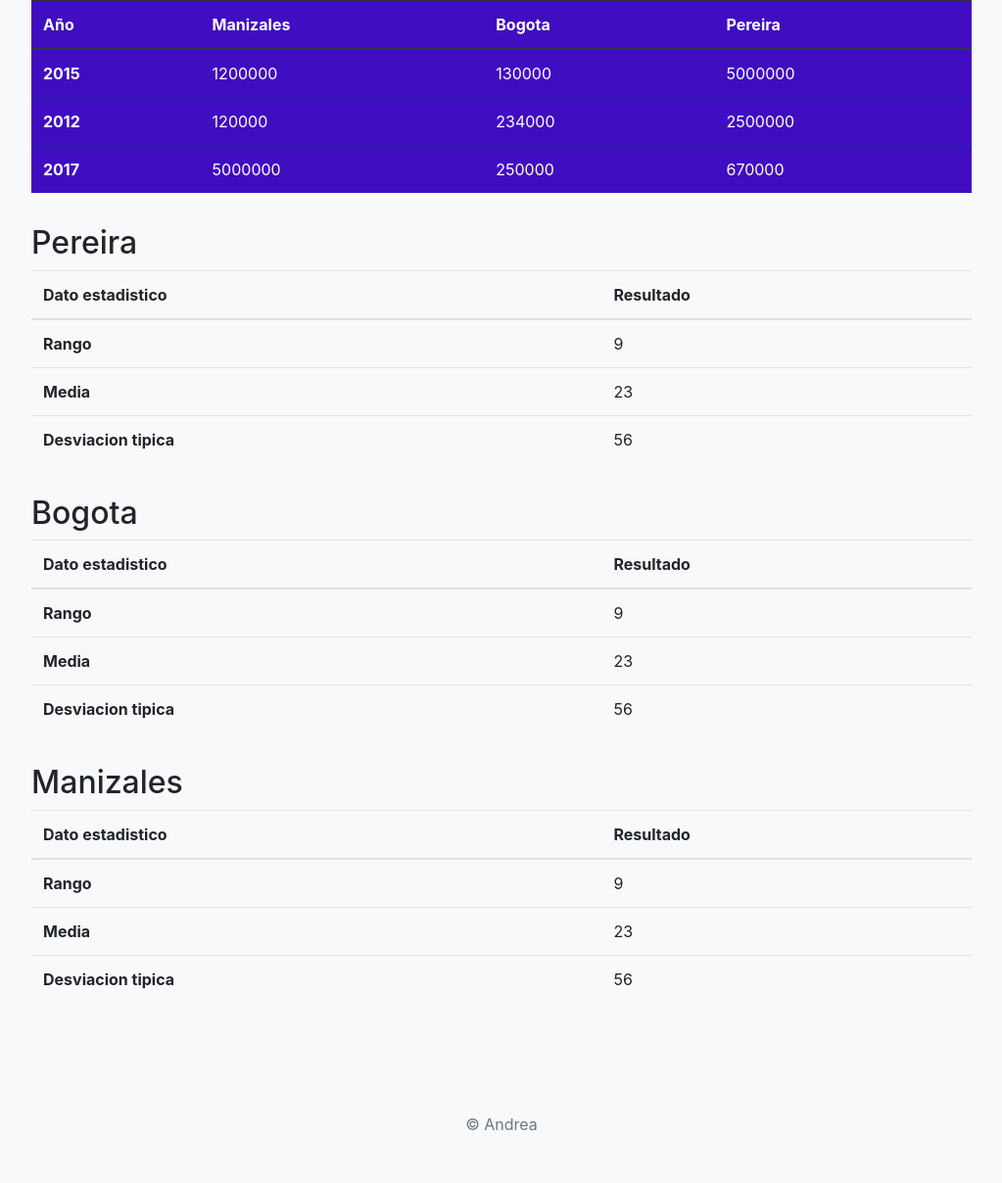
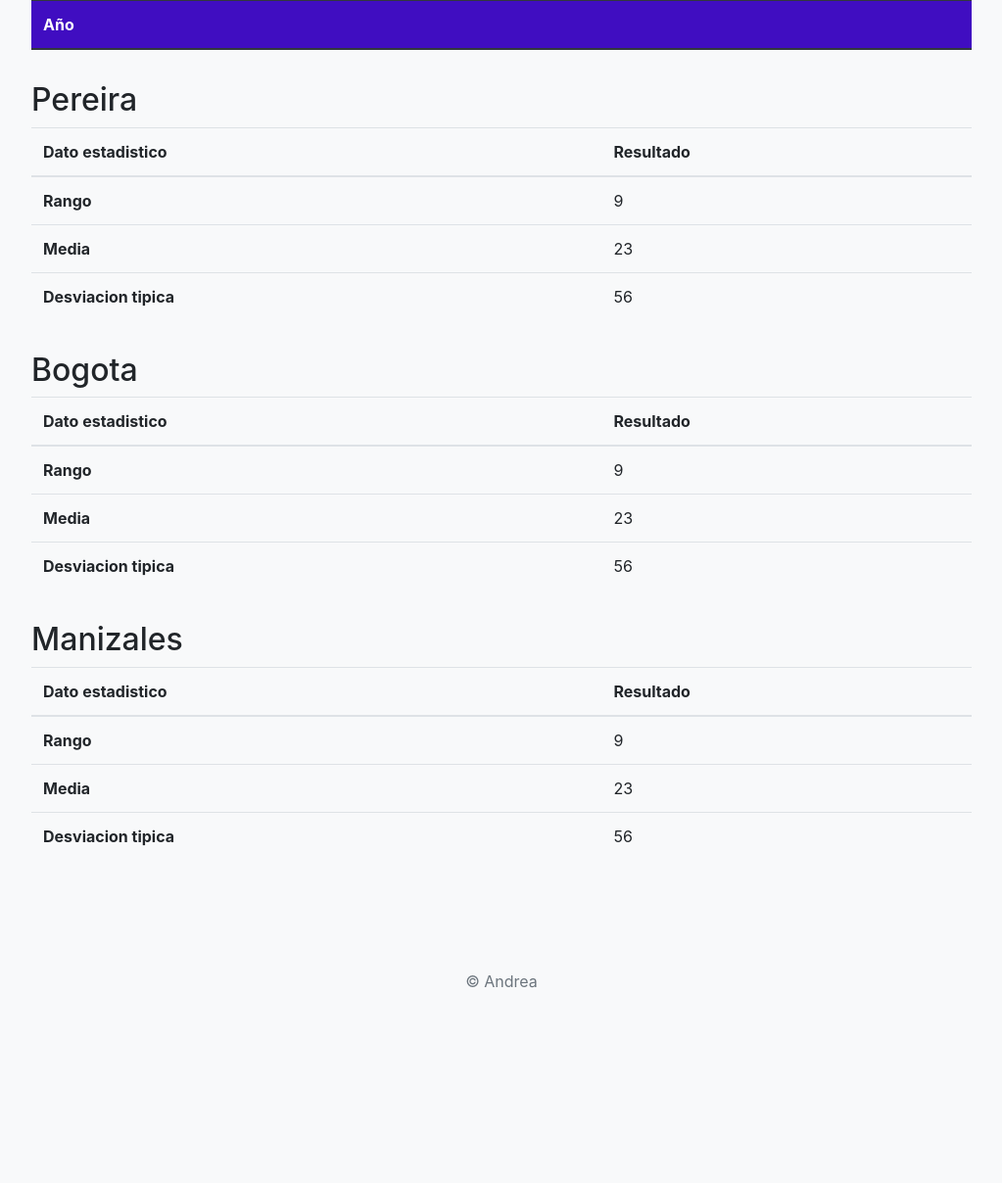
Before and after one commit to andrelonma/colectivopetro, a PHP site: template templates/result.php in a window 1280 px wide. Shown: the part 1012-2220 px from the top of the page at 98% size, without its empty margins (128-1151 px from the left). After the commit the page ends 2021 px from the top, so only its background shows below. Run offline with PHP 8.4, Linux system fonts and the light colour scheme; the template is opened without the code that fills it, so the values that code supplies are empty; some libraries are stand-ins or nearby versions.

Commit message:
añadiendo el listar de las tablas

```diff
--- a/templates/result.php
+++ b/templates/result.php
@@ -20,11 +20,11 @@
 
     let list = []
     let data = {}
+
     $.ajax('../php/chart_api.php')
     .done(function(callback) {
       list.push(['Año', 'Ventas'])
       data = callback
-      console.log(data)
       $.each(callback, function(key, value){
         let item = JSON.parse(value)
         if (item.ano != "" && item.valor != ''){
@@ -33,7 +33,69 @@
       })
     })
 
-    console.log(data)
+    let city_keys = []
+    city_keys.push({nombre: 'Año', id: 'x'})
+    $.ajax('../php/sedes_list.php')
+        .done(function(callback) {
+        $.each(callback, function(key, value){
+          let item = JSON.parse(value)
+          city_keys.push(item)
+        })
+    })
+
+    setTimeout(() => {
+      $.each(city_keys, function(key, value){
+        $('#keys').append(`<th scope="col">${value.nombre}</th>`)
+      })
+
+      let data_result = []
+      let aready_user_year = []
+      $.each(data ,function(key_first, value_first){
+        let self = {}
+        let first_item = JSON.parse(value_first)
+        let valid = true
+
+        $.each(aready_user_year, function(key, value){
+          if (value == first_item.ano){
+            valid = false
+          }
+        })
+
+        if (valid && first_item.ano != ''){
+          self['ano'] = first_item.ano
+          self[city_keys[Number(first_item.id_sede)+1].nombre] = first_item.valor
+
+          $.each(data ,function(key_second, value_second){
+            let second_item = JSON.parse(value_second)
+
+            if (first_item.ano == second_item.ano){
+              self[city_keys[Number(second_item.id_sede)+1].nombre] = second_item.valor
+            }
+          })
+
+          aready_user_year.push(first_item.ano)
+          data_result.push(self)
+        }
+
+
+      })
+
+      let html = ''
+      $.each(data_result, function(key_data, value_date){
+        let html_content = '<tr>'
+        $.each(Object.keys(value_date), function(key_item, value_item){
+          if (key_item == 0){
+            html_content += `<th scope="row">${value_date[value_item]}</th>`
+          }else{
+            html_content += `<th>${value_date[value_item]}</th>`
+          }
+        })
+        html_content += '</tr>'
+        html+=html_content
+      })
+
+      $('#body_table').html(html)
+    }, 1000);
 
     function drawChart(){
         setTimeout(() => {
@@ -67,32 +129,10 @@
       <div class="row">
         <table class="table table-dark">
           <thead>
-            <tr>
-              <th scope="col">Año</th>
-              <th scope="col">Manizales</th>
-              <th scope="col">Bogota</th>
-              <th scope="col">Pereira</th>
+            <tr id='keys'>
             </tr>
           </thead>
-          <tbody>
-            <tr>
-              <th scope="row">2015</th>
-              <td>1200000</td>
-              <td>130000</td>
-              <td>5000000</td>
-            </tr>
-            <tr>
-              <th scope="row">2012</th>
-              <td>120000</td>
-              <td>234000</td>
-              <td>2500000</td>
-            </tr>
-            <tr>
-              <th scope="row">2017</th>
-              <td>5000000</td>
-              <td>250000</td>
-              <td>670000</td>
-            </tr>
+          <tbody id='body_table'>
           </tbody>
         </table>
       </div>
```
